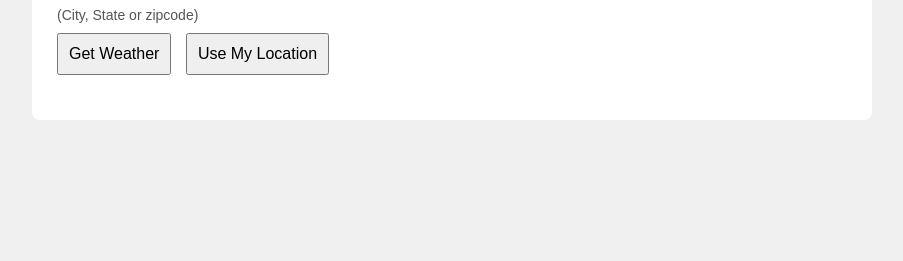
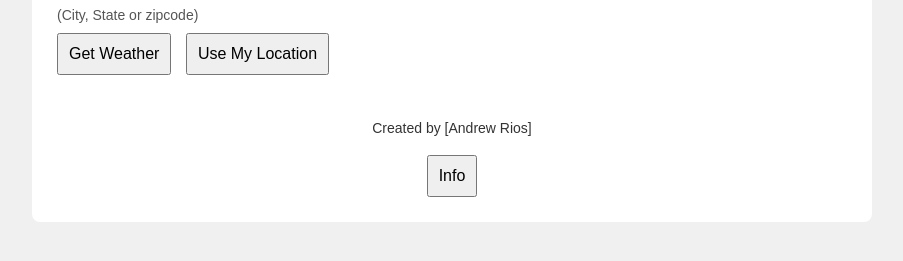
Before and after one commit to andrwwrios/Weather-Web-App, a plain HTML site: page index.html in a window 1280 px wide. Shown: the part 147-408 px from the top of the page, without its empty margins (188-1091 px from the left). Drawn offline with Linux system fonts and the light colour scheme.

Commit message:
Update index.html
Added name and PMA description

```diff
--- a/index.html
+++ b/index.html
@@ -52,6 +52,12 @@
       width: 60px;
       height: 60px;
     }
+    .footer {
+      margin-top: 20px;
+      text-align: center;
+      font-size: 14px;
+      color: #333;
+    }
   </style>
 </head>
 <body>
@@ -68,6 +74,11 @@
     </div>
     <div class="forecast" id="forecast">
       <!-- 5-day forecast details will appear here -->
+    </div>
+    <!-- Footer with your name and the info button -->
+    <div class="footer">
+      <p>Created by [Andrew Rios]</p>
+      <button id="info-btn" onclick="showInfo()">Info</button>
     </div>
   </div>
 
@@ -258,6 +269,15 @@
         forecastDiv.appendChild(dayDiv);
       }
     }
+
+    // Function for Info button
+    function showInfo() {
+      // TODO: Replace the text below with the PM Accelerator description from your LinkedIn page.
+      alert("The Product Manager Accelerator Program is designed to support PM professionals through every stage of their careers. From students looking for entry-level jobs to Directors looking to take on a leadership role, our program has helped over hundreds of students fulfill their career aspirations.
+
+Our Product Manager Accelerator community are ambitious and committed. Through our program they have learnt, honed and developed new PM and leadership skills, giving them a strong foundation for their future endeavors.
+");
+    }
   </script>
 </body>
 </html>
```
